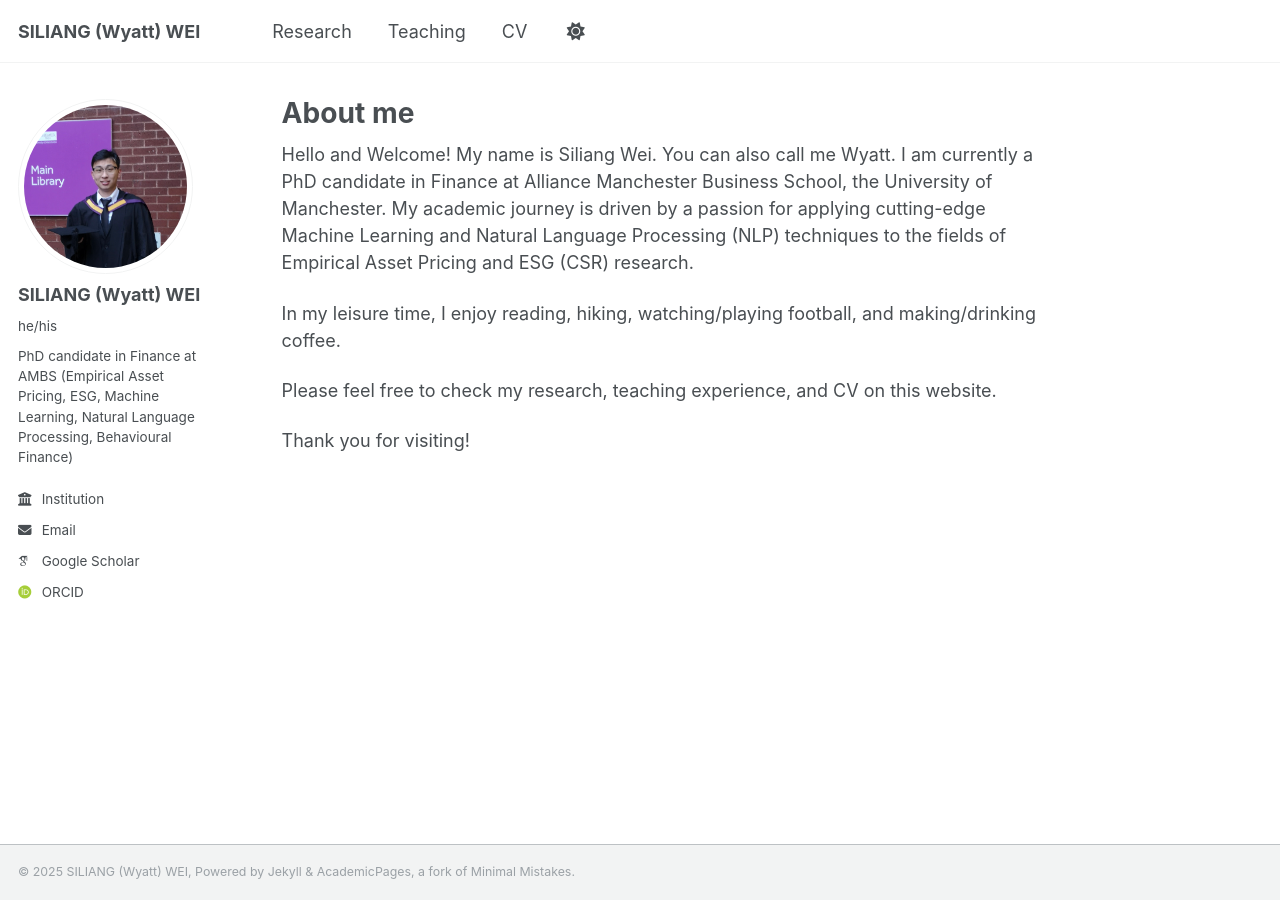
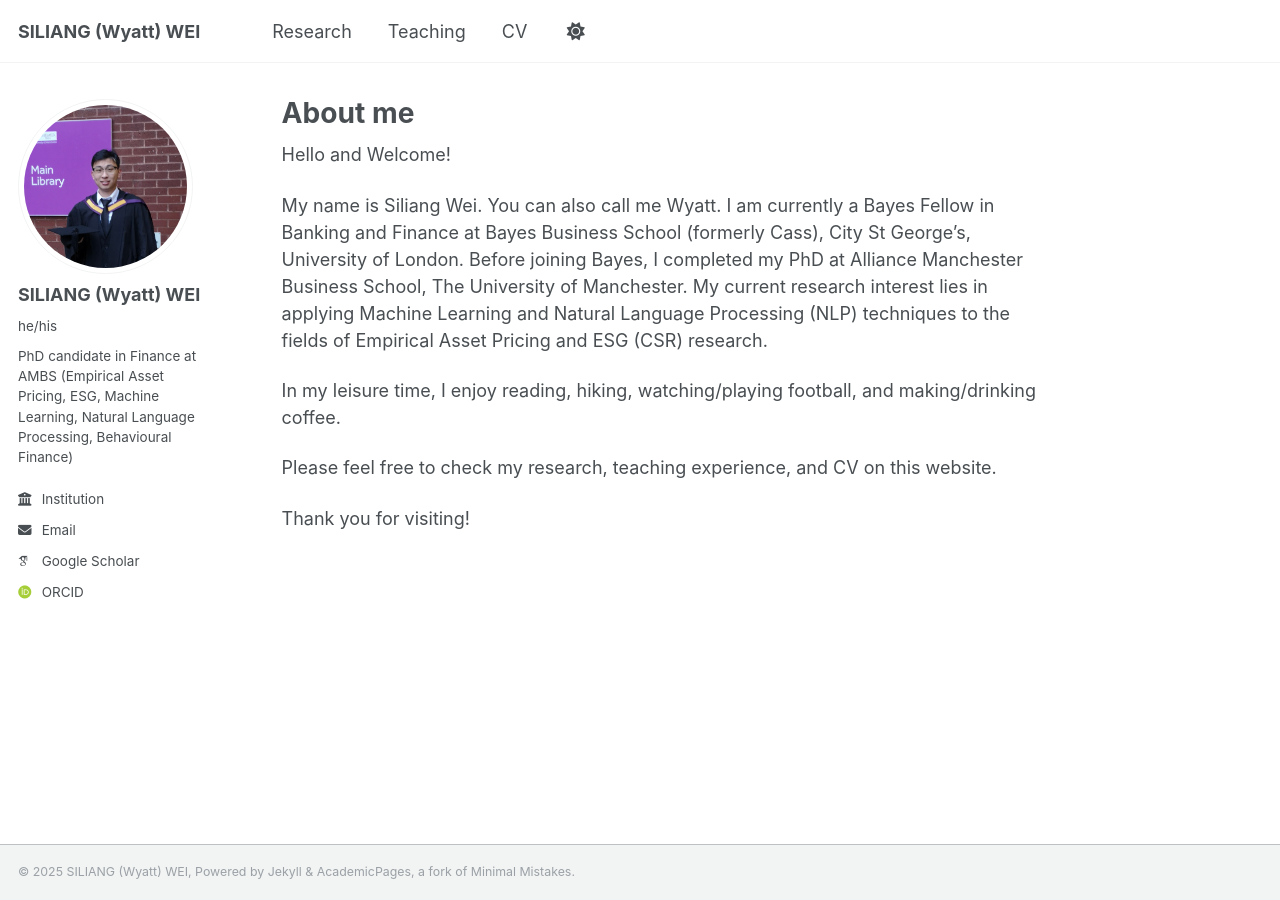
Before and after one commit to wyattswei/wyattswei.github.io, a Jekyll site: the page built from _pages/about.md, in a window 1280 px wide. Built offline with Jekyll 4.4.1, drawn with Linux system fonts in a browser that asks for light colours; some web fonts are replaced.

Commit message:
update Bayes info

```diff
--- a/_config.yml
+++ b/_config.yml
@@ -27,7 +27,7 @@ author:
   pronouns         : "he/his"
   bio              : "PhD candidate in Finance at AMBS (Empirical Asset Pricing, ESG, Machine Learning, Natural Language Processing, Behavioural Finance)"
   location         : # Location
-  employer         : "https://www.alliancembs.manchester.ac.uk"
+  employer         : "https://www.bayes.citystgeorges.ac.uk"
   uri              : # URL
   email            : "siliang.wei@manchester.ac.uk"
 
--- a/_pages/about.md
+++ b/_pages/about.md
@@ -7,12 +7,15 @@ redirect_from:
   - /about.html
 ---
 
-Hello and Welcome! My name is Siliang Wei. You can also call me Wyatt.
-I am currently a PhD candidate in Finance at Alliance Manchester
-Business School, the University of Manchester. My academic journey is
-driven by a passion for applying cutting-edge Machine Learning and
-Natural Language Processing (NLP) techniques to the fields of
-Empirical Asset Pricing and ESG (CSR) research.
+Hello and Welcome!
+
+My name is Siliang Wei. You can also call me Wyatt.
+I am currently a Bayes Fellow in Banking and Finance at
+Bayes Business School (formerly Cass), City St George's, University of London.
+Before joining Bayes, I completed my PhD at Alliance Manchester Business School,
+The University of Manchester. My current research interest lies in
+applying Machine Learning and Natural Language Processing (NLP) techniques
+to the fields of Empirical Asset Pricing and ESG (CSR) research.
 
 In my leisure time, I enjoy reading, hiking,
 watching/playing football, and making/drinking coffee.
```
Also changed, not shown: _pages/cv.md (+2 -2 lines), 1 other file.
